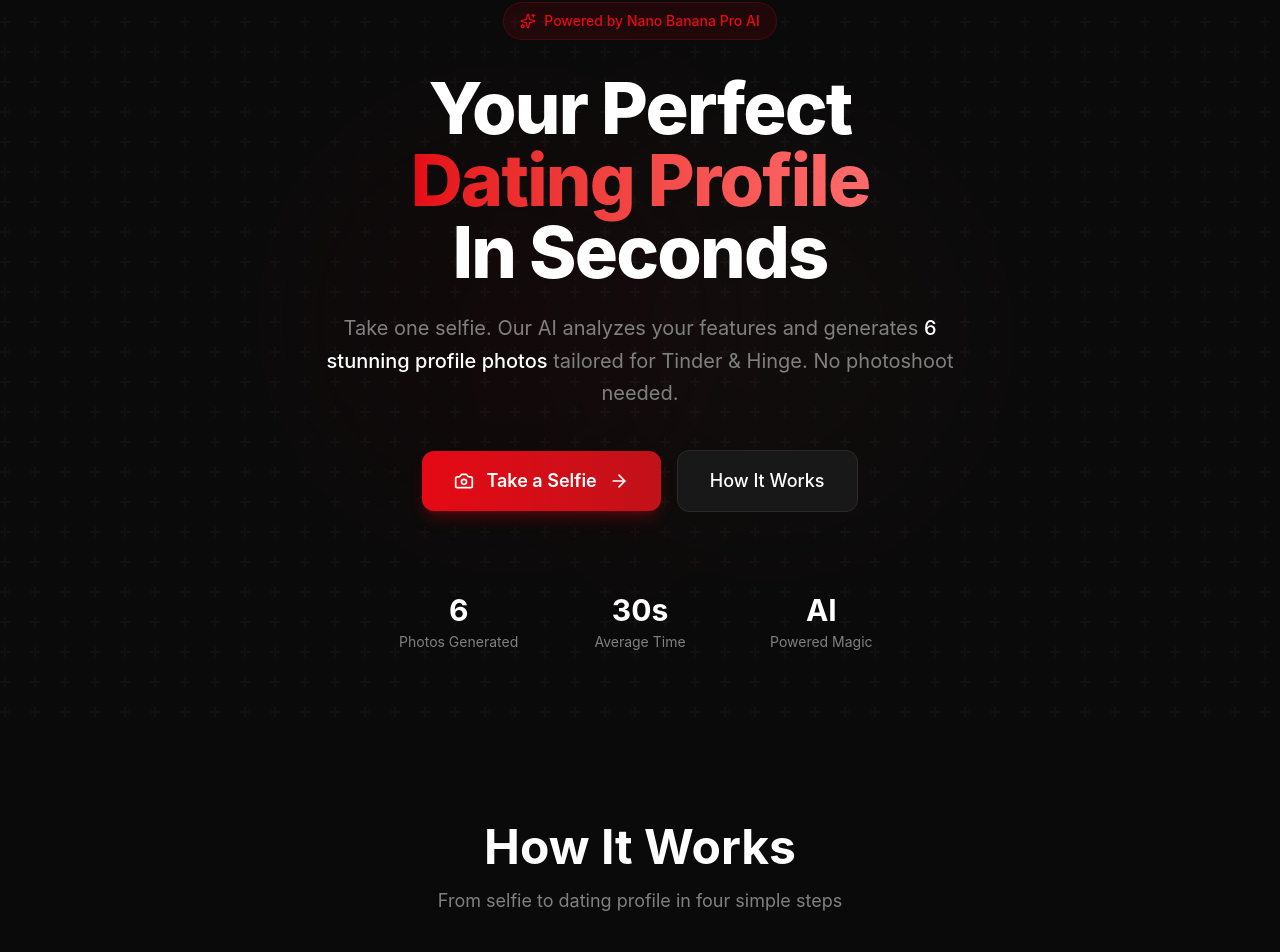
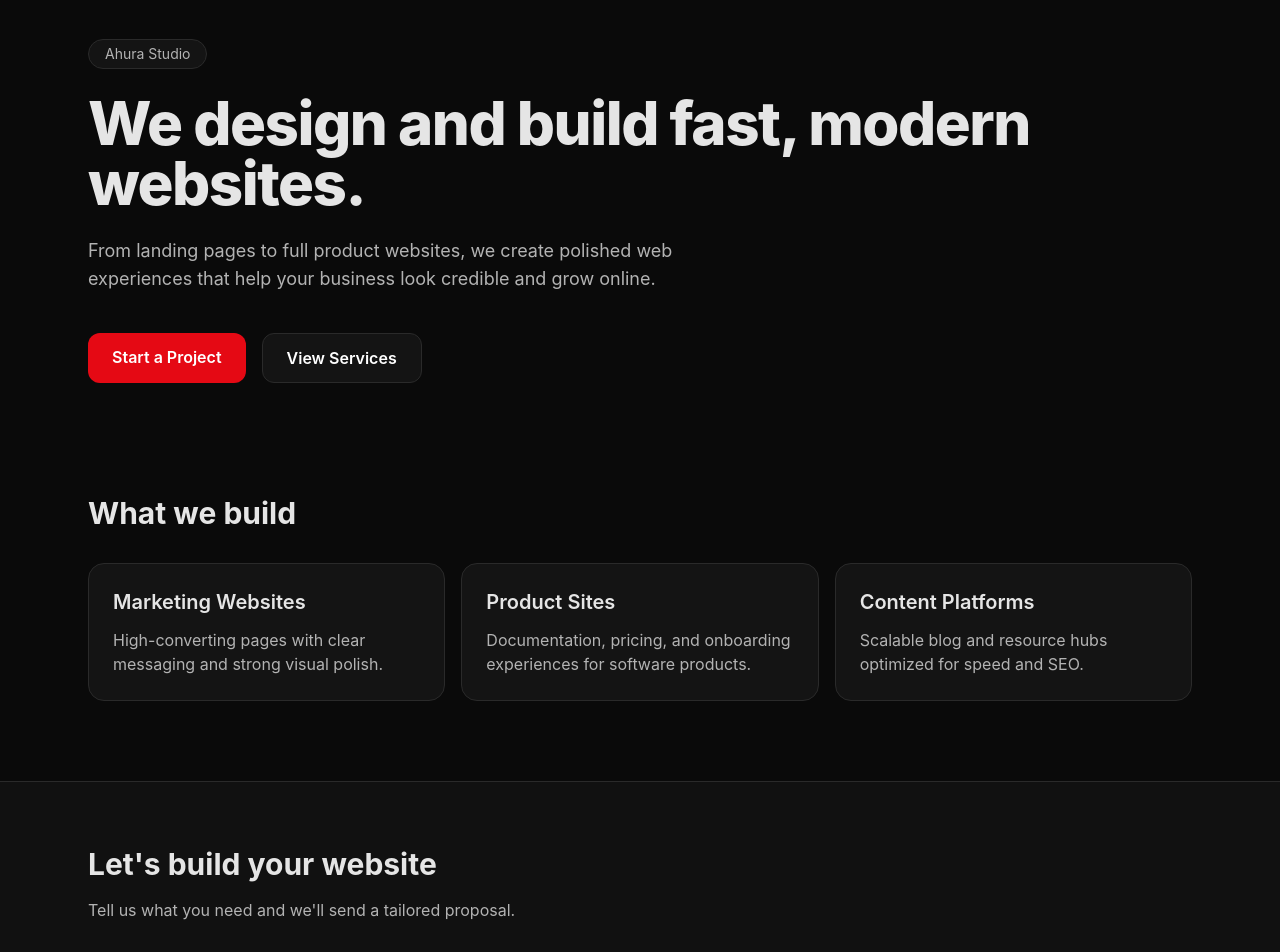
Before and after one commit to ahuraadalat-hub/ahura, a Next.js app: page / in a window 1280 px wide. Shown: the part 73-1025 px from the top of the page. Built offline with nearby package versions, Linux system fonts and the light colour scheme.

Commit message:
Create polished homepage website landing
Agent-Logs-Url: https://github.com/ahuraadalat-hub/ahura/sessions/522f17d7-4812-4dfc-a488-bf9ac025e482

Co-authored-by: ahuraadalat-hub <273811527+ahuraadalat-hub@users.noreply.github.com>

```diff
--- a/src/app/layout.tsx
+++ b/src/app/layout.tsx
@@ -2,9 +2,9 @@ import type { Metadata, Viewport } from "next";
 import "./globals.css";
 
 export const metadata: Metadata = {
-  title: "ProfileAI - Dating Profile Photo Generator",
+  title: "Ahura Studio",
   description:
-    "Generate stunning dating profile photos with AI. Take a selfie and get 6 professional-quality photos for Tinder and Hinge.",
+    "Ahura Studio designs and builds modern, high-performance websites for businesses and products.",
   icons: { icon: "/favicon.ico" },
 };
 
--- a/src/app/page.tsx
+++ b/src/app/page.tsx
@@ -1,17 +1,78 @@
-import Navbar from "@/components/Navbar";
-import HeroSection from "@/components/HeroSection";
-import HowItWorks from "@/components/HowItWorks";
-import FeaturesSection from "@/components/FeaturesSection";
-import Footer from "@/components/Footer";
-
 export default function Home() {
   return (
-    <main className="min-h-screen bg-[#0a0a0a]">
-      <Navbar />
-      <HeroSection />
-      <HowItWorks />
-      <FeaturesSection />
-      <Footer />
+    <main className="min-h-screen bg-[#0a0a0a] text-[#e5e5e5]">
+      <section className="mx-auto max-w-6xl px-6 py-20 sm:py-28">
+        <p className="inline-flex rounded-full border border-[#2a2a2a] bg-[#141414] px-4 py-1 text-sm text-[#b3b3b3]">
+          Ahura Studio
+        </p>
+        <h1 className="mt-6 text-4xl font-extrabold tracking-tight sm:text-6xl">
+          We design and build fast, modern websites.
+        </h1>
+        <p className="mt-6 max-w-2xl text-lg text-[#b3b3b3]">
+          From landing pages to full product websites, we create polished web
+          experiences that help your business look credible and grow online.
+        </p>
+        <div className="mt-10 flex flex-col gap-4 sm:flex-row">
+          <a
+            href="#contact"
+            className="rounded-xl bg-[#e50914] px-6 py-3 text-center font-semibold text-white hover:bg-[#f6121d]"
+          >
+            Start a Project
+          </a>
+          <a
+            href="#services"
+            className="rounded-xl border border-[#2a2a2a] bg-[#141414] px-6 py-3 text-center font-semibold text-white hover:bg-[#1c1c1c]"
+          >
+            View Services
+          </a>
+        </div>
+      </section>
+
+      <section id="services" className="mx-auto max-w-6xl px-6 pb-20">
+        <h2 className="text-2xl font-bold sm:text-3xl">What we build</h2>
+        <div className="mt-8 grid gap-4 sm:grid-cols-3">
+          {[
+            {
+              title: "Marketing Websites",
+              description:
+                "High-converting pages with clear messaging and strong visual polish.",
+            },
+            {
+              title: "Product Sites",
+              description:
+                "Documentation, pricing, and onboarding experiences for software products.",
+            },
+            {
+              title: "Content Platforms",
+              description:
+                "Scalable blog and resource hubs optimized for speed and SEO.",
+            },
+          ].map((service) => (
+            <article
+              key={service.title}
+              className="rounded-2xl border border-[#2a2a2a] bg-[#141414] p-6"
+            >
+              <h3 className="text-xl font-semibold">{service.title}</h3>
+              <p className="mt-3 text-[#b3b3b3]">{service.description}</p>
+            </article>
+          ))}
+        </div>
+      </section>
+
+      <section id="contact" className="border-t border-[#2a2a2a] bg-[#111111]">
+        <div className="mx-auto max-w-6xl px-6 py-16">
+          <h2 className="text-2xl font-bold sm:text-3xl">Let&apos;s build your website</h2>
+          <p className="mt-4 max-w-xl text-[#b3b3b3]">
+            Tell us what you need and we&apos;ll send a tailored proposal.
+          </p>
+          <a
+            href="mailto:hello@ahura.studio"
+            className="mt-8 inline-flex rounded-xl bg-white px-6 py-3 font-semibold text-black hover:bg-[#e6e6e6]"
+          >
+            hello@ahura.studio
+          </a>
+        </div>
+      </section>
     </main>
   );
 }
```
